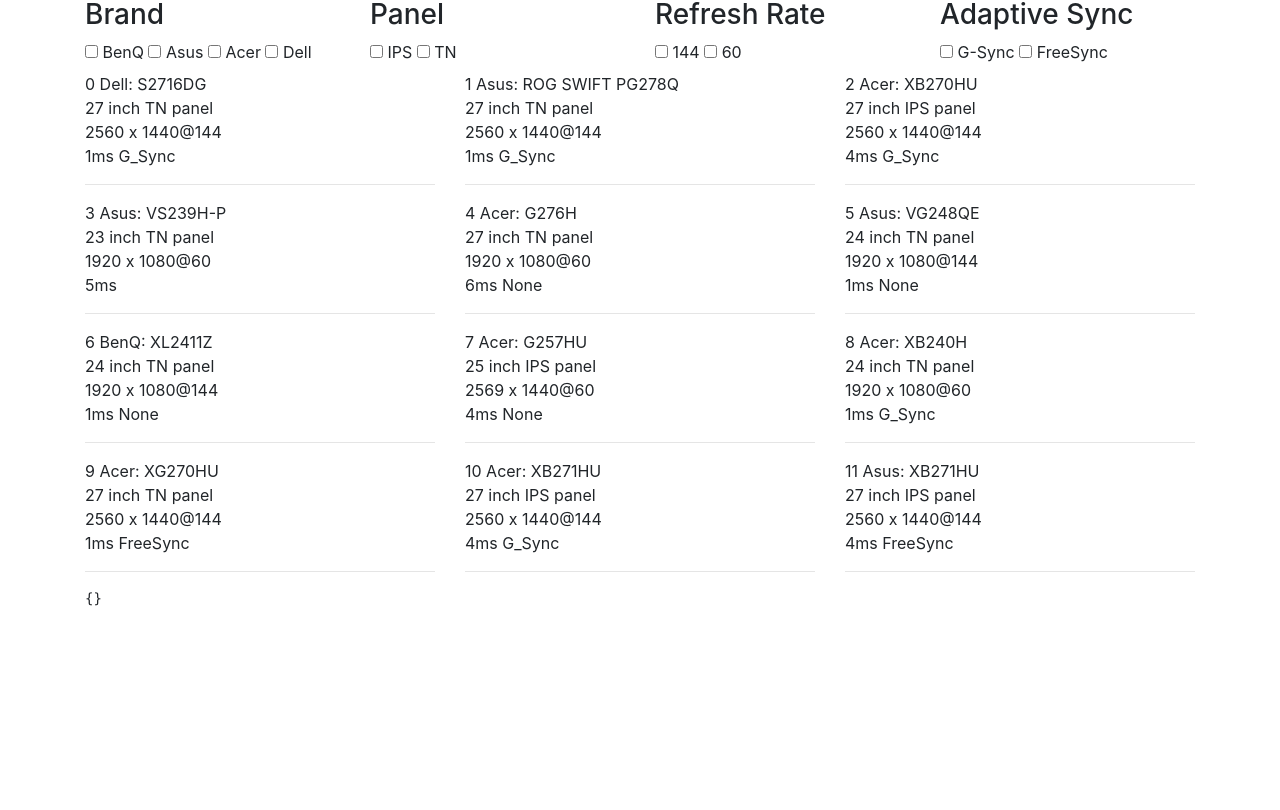
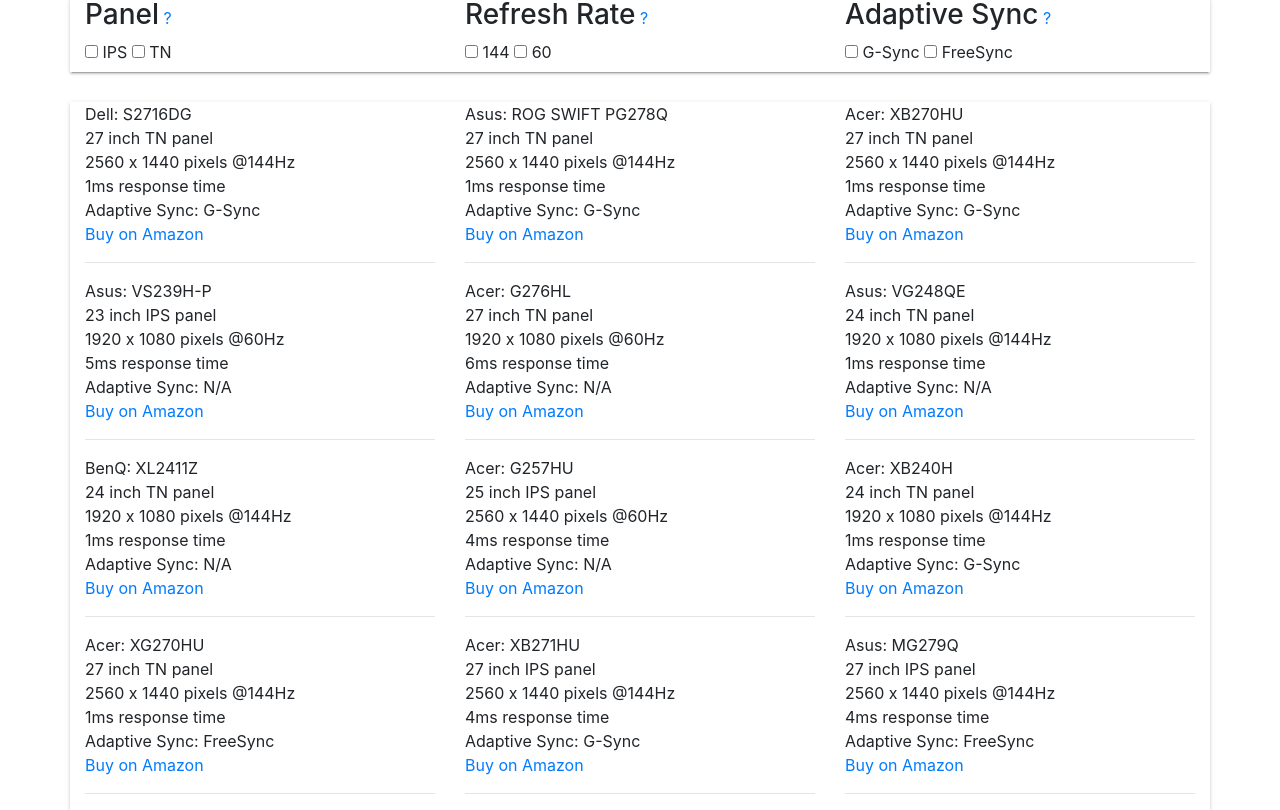
Before and after one commit to erik-farmer/monitour, a plain HTML site: page ngApp/index.html in a window 1280 px wide. Shown: the part 58-868 px from the top of the page. Before the commit the page ends 800 px from the top, so only its background shows below. Drawn offline with nearby package versions, Linux system fonts and the light colour scheme; some packages are replaced by stand-ins of ours.

Commit message:
Redo some styling, change static JSON

```diff
--- a/ngApp/json/monitorData.json
+++ b/ngApp/json/monitorData.json
@@ -1,15 +1,16 @@
 {
   "monitors": [
     {
-      "adaptiveSync": "G_Sync",
+      "adaptiveSyncFilter": "G_Sync",
+      "adaptiveSync": "G-Sync",
       "brand": "Dell",
       "inputs": [
         "HDMI 1.4",
         "DisplayPort 1.2"
       ],
+      "link": "http://amzn.to/1QCyHqJ",
       "model": "S2716DG",
       "panel": "TN",
-      "price": 599,
       "refreshRateFilter": "_144",
       "refreshRate": 144,
       "resolution": "2560 x 1440",
@@ -17,14 +18,15 @@
       "size": 27
     },
     {
-      "adaptiveSync": "G_Sync",
+      "adaptiveSyncFilter": "G_Sync",
+      "adaptiveSync": "G-Sync",
       "brand": "Asus",
       "inputs": [
         "DisplayPort 1.2"
       ],
+      "link": "http://amzn.to/1LaGT1j",
       "model": "ROG SWIFT PG278Q",
       "panel": "TN",
-      "price": 674,
       "refreshRateFilter": "_144",
       "refreshRate": 144,
       "resolution": "2560 x 1440",
@@ -32,14 +34,156 @@
       "size": 27
     },
     {
-      "adaptiveSync": "G_Sync",
+      "adaptiveSyncFilter": "G_Sync",
+      "adaptiveSync": "G-Sync",
       "brand": "Acer",
       "inputs": [
         "DisplayPort 1.2"
       ],
+      "link": "http://amzn.to/1puAi80",
       "model": "XB270HU",
+      "panel": "TN",
+      "refreshRateFilter": "_144",
+      "refreshRate": 144,
+      "resolution": "2560 x 1440",
+      "responseTime": 1,
+      "size": 27
+    },
+    {
+      "adaptiveSyncFilter": null,
+      "adaptiveSync": "N/A",
+      "brand": "Asus",
+      "inputs": [
+        "D-Sub",
+        "DVI",
+        "HDMI"
+      ],
+      "link": "http://amzn.to/1QCzPdV",
+      "model": "VS239H-P",
       "panel": "IPS",
-      "price": 719,
+      "refreshRateFilter": "_60",
+      "refreshRate": 60,
+      "resolution": "1920 x 1080",
+      "responseTime": 5,
+      "size": 23
+    },
+    {
+      "adaptiveSyncFilter": null,
+      "adaptiveSync": "N/A",
+      "brand": "Acer",
+      "inputs": [
+        "D-Sub",
+        "DVI"
+      ],
+      "link": "http://amzn.to/1QCB2SG",
+      "model": "G276HL",
+      "panel": "TN",
+      "refreshRateFilter": "_60",
+      "refreshRate": 60,
+      "resolution": "1920 x 1080",
+      "responseTime": 6,
+      "size": 27
+    },
+    {
+      "adaptiveSyncFilter": null,
+      "adaptiveSync": "N/A",
+      "brand": "Asus",
+      "inputs": [
+        "D-Sub",
+        "DVI",
+        "DisplayPort",
+        "HDMI"
+      ],
+      "link": "http://amzn.to/1RxetLz",
+      "model": "VG248QE",
+      "panel": "TN",
+      "refreshRateFilter": "_144",
+      "refreshRate": 144,
+      "resolution": "1920 x 1080",
+      "responseTime": 1,
+      "size": 24
+    },
+    {
+      "adaptiveSyncFilter": null,
+      "adaptiveSync": "N/A",
+      "brand": "BenQ",
+      "inputs": [
+        "D-Sub",
+        "DVI",
+        "HDMI"
+      ],
+      "link": "http://amzn.to/1QCC5ln",
+      "model": "XL2411Z",
+      "panel": "TN",
+      "refreshRateFilter": "_144",
+      "refreshRate": 144,
+      "resolution": "1920 x 1080",
+      "responseTime": 1,
+      "size": 24
+    },
+    {
+      "adaptiveSyncFilter": null,
+      "adaptiveSync": "N/A",
+      "brand": "Acer",
+      "inputs": [
+        "D-Sub",
+        "DVI",
+        "HDMI"
+      ],
+      "link": "http://amzn.to/1QCCcgU",
+      "model": "G257HU",
+      "panel": "IPS",
+      "refreshRateFilter": "_60",
+      "refreshRate": 60,
+      "resolution": "2560 x 1440",
+      "responseTime": 4,
+      "size": 25
+    },
+    {
+      "adaptiveSyncFilter": "G_Sync",
+      "adaptiveSync": "G-Sync",
+      "brand": "Acer",
+      "inputs": [
+        "DisplayPort"
+      ],
+      "link": "http://amzn.to/1QCCmoD",
+      "model": "XB240H",
+      "panel": "TN",
+      "refreshRateFilter": "_144",
+      "refreshRate": 144,
+      "resolution": "1920 x 1080",
+      "responseTime": 1,
+      "size": 24
+    },
+    {
+      "adaptiveSyncFilter": "FreeSync",
+      "adaptiveSync": "FreeSync",
+      "brand": "Acer",
+      "inputs": [
+        "DisplayPort",
+        "DVI",
+        "HDMI"
+      ],
+      "link": "http://amzn.to/1RxeUW7",
+      "model": "XG270HU",
+      "panel": "TN",
+      "refreshRateFilter": "_144",
+      "refreshRate": 144,
+      "resolution": "2560 x 1440",
+      "responseTime": 1,
+      "size": 27
+    },
+    {
+      "adaptiveSyncFilter": "G_Sync",
+      "adaptiveSync": "G-Sync",
+      "brand": "Acer",
+      "inputs": [
+        "DisplayPort",
+        "HDMI"
+      ],
+      "link": "http://amzn.to/1QCD98P",
+      "model": "XB271HU",
+      "panel": "IPS",
       "refreshRateFilter": "_144",
       "refreshRate": 144,
       "resolution": "2560 x 1440",
@@ -47,148 +191,16 @@
       "size": 27
     },
     {
-      "adaptiveSync": null,
-      "brand": "Asus",
-      "inputs": [
-        "D-Sub",
-        "DVI",
-        "HDMI"
-      ],
-      "model": "VS239H-P",
-      "panel": "TN",
-      "price": 140,
-      "refreshRateFilter": "_60",
-      "refreshRate": 60,
-      "resolution": "1920 x 1080",
-      "responseTime": 5,
-      "size": 23
-    },
-    {
-      "adaptiveSync": "None",
-      "brand": "Acer",
-      "inputs": [
-        "D-Sub",
-        "DVI"
-      ],
-      "model": "G276H",
-      "panel": "TN",
-      "price": 234,
-      "refreshRateFilter": "_60",
-      "refreshRate": 60,
-      "resolution": "1920 x 1080",
-      "responseTime": 6,
-      "size": 27
-    },
-    {
-      "adaptiveSync": "None",
-      "brand": "Asus",
-      "inputs": [
-        "D-Sub",
-        "DVI",
-        "DisplayPort",
-        "HDMI"
-      ],
-      "model": "VG248QE",
-      "panel": "TN",
-      "price": 250,
-      "refreshRateFilter": "_144",
-      "refreshRate": 144,
-      "resolution": "1920 x 1080",
-      "responseTime": 1,
-      "size": 24
-    },
-    {
-      "adaptiveSync": "None",
-      "brand": "BenQ",
-      "inputs": [
-        "D-Sub",
-        "DVI",
-        "HDMI"
-      ],
-      "model": "XL2411Z",
-      "panel": "TN",
-      "price": 269,
-      "refreshRateFilter": "_144",
-      "refreshRate": 144,
-      "resolution": "1920 x 1080",
-      "responseTime": 1,
-      "size": 24
-    },
-    {
-      "adaptiveSync": "None",
-      "brand": "Acer",
-      "inputs": [
-        "D-Sub",
-        "DVI",
-        "HDMI"
-      ],
-      "model": "G257HU",
-      "panel": "IPS",
-      "price": 260,
-      "refreshRateFilter": "_60",
-      "refreshRate": 60,
-      "resolution": "2569 x 1440",
-      "responseTime": 4,
-      "size": 25
-    },
-    {
-      "adaptiveSync": "G_Sync",
-      "brand": "Acer",
-      "inputs": [
-        "DisplayPort"
-      ],
-      "model": "XB240H",
-      "panel": "TN",
-      "price": 414,
-      "refreshRateFilter": "_60",
-      "refreshRate": 60,
-      "resolution": "1920 x 1080",
-      "responseTime": 1,
-      "size": 24
-    },
-    {
-      "adaptiveSync": "FreeSync",
-      "brand": "Acer",
-      "inputs": [
-        "DisplayPort",
-        "DVI",
-        "HDMI"
-      ],
-      "model": "XG270HU",
-      "panel": "TN",
-      "price": 469,
-      "refreshRateFilter": "_144",
-      "refreshRate": 144,
-      "resolution": "2560 x 1440",
-      "responseTime": 1,
-      "size": 27
-    },
-    {
-      "adaptiveSync": "G_Sync",
-      "brand": "Acer",
-      "inputs": [
-        "DisplayPort",
-        "HDMI"
-      ],
-      "model": "XB271HU",
-      "panel": "IPS",
-      "price": 769,
-      "refreshRateFilter": "_144",
-      "refreshRate": 144,
-      "resolution": "2560 x 1440",
-      "responseTime": 4,
-      "size": 27
-    },
-    {
+      "adaptiveSyncFilter": "FreeSync",
       "adaptiveSync": "FreeSync",
       "brand": "Asus",
       "inputs": [
         "DisplayPort",
         "HDMI"
       ],
-      "model": "XB271HU",
+      "link": "http://amzn.to/1QCCS62",
+      "model": "MG279Q",
       "panel": "IPS",
-      "price": 579,
       "refreshRateFilter": "_144",
       "refreshRate": 144,
       "resolution": "2560 x 1440",
--- a/ngApp/listView/list.html
+++ b/ngApp/listView/list.html
@@ -1,25 +1,13 @@
 <div class="container">
-  <h1>{{vm.site}}:</h1>
-  <div class="row">
-    <div class="col-md-3">
-      <h3>Brand</h3>
-      <div class="checkbox">
-        <label>
-          <input type="checkbox" ng-model="vm.filter.brand.BenQ"> BenQ
-        </label>
-        <label>
-          <input type="checkbox" ng-model="vm.filter.brand.Asus"> Asus
-        </label>
-        <label>
-          <input type="checkbox" ng-model="vm.filter.brand.Acer"> Acer
-        </label>
-        <label>
-          <input type="checkbox" ng-model="vm.filter.brand.Dell"> Dell
-        </label>
+
+  <h1>Moni-tour</h1>
+
+  <div class="row filter_row box-shadow--2dp">
+    <!-- Filter Section -->
+    <div class="col-md-4">
+      <div class="filter-name-wrapper">
+        <h3>Panel</h3> <a href="#" data-tooltip="IPS panels offer better colors &amp; viewing angles but are more expensive and have higher response times than a TN.">?</a>
       </div>
-    </div>
-    <div class="col-md-3">
-      <h3>Panel</h3>
       <div class="checkbox">
         <label>
           <input type="checkbox" ng-model="vm.filter.panel.IPS"> IPS
@@ -29,8 +17,10 @@
         </label>
       </div>
     </div>
-    <div class="col-md-3">
-      <h3>Refresh Rate</h3>
+    <div class="col-md-4">
+      <div class="filter-name-wrapper">
+        <h3>Refresh Rate</h3> <a href="#" data-tooltip="How many frames a monitor can display every second. Having a refresh rate lower than your FPS can cause screen tearing.">?</a>
+      </div>
       <div class="checkbox">
         <label>
           <input type="checkbox" ng-model="vm.filter.refreshRateFilter._144"> 144
@@ -40,30 +30,35 @@
         </label>
       </div>
     </div>
-    <div class="col-md-3">
-      <h3>Adaptive Sync</h3>
+    <div class="col-md-4">
+      <div class="filter-name-wrapper">
+        <h3>Adaptive Sync</h3> <a href="#" data-tooltip="Adaptive sync allows the monitor to set the refresh rate to your current FPS.">?</a>
+      </div>
       <div class="checkbox">
         <label>
-          <input type="checkbox" ng-model="vm.filter.adaptiveSync.G_Sync"> G-Sync
+          <input type="checkbox" ng-model="vm.filter.adaptiveSyncFilter.G_Sync"> G-Sync
         </label>
         <label>
-          <input type="checkbox" ng-model="vm.filter.adaptiveSync.FreeSync"> FreeSync
+          <input type="checkbox" ng-model="vm.filter.adaptiveSyncFilter.FreeSync"> FreeSync
         </label>
       </div>
     </div>
   </div>
+  <!-- End Filter Section -->
 
-  <div class="row" >
+  <!-- Monitor Boxes -->
+  <div class="row box-shadow--2dp">
       <div class="col-md-4" ng-repeat="m in vm.monitors | filter:vm.filterByProperties">
-        {{$index}} {{m.brand}}: {{m.model}} <br>
-        {{m.size}} inch {{m.panel}} panel<br>
-        {{m.resolution}}@{{m.refreshRate}}<br>
-        {{m.responseTime}}ms {{m.adaptiveSync}}
+        {{m.brand}}: {{m.model}} <br>
+        {{m.size}} inch {{m.panel}} panel <br>
+        {{m.resolution}} pixels @{{m.refreshRate}}Hz <br>
+        {{m.responseTime}}ms response time <br>
+        Adaptive Sync: {{m.adaptiveSync}} <br>
+        <a href="{{m.link}}" target="_blank">Buy on Amazon</a>
         <hr>
       </div>
       <div class="clearfix" ng-if="$index%3==2"></div>
   </div>
-
-  <pre>{{vm.filter|json}}</pre>
+  <!-- End Monitor Boxes -->
 
 </div>
--- /dev/null
+++ b/ngApp/static/css/custom.css
@@ -0,0 +1,89 @@
+/*Box Shadows Style*/
+.box-shadow--2dp {
+    box-shadow: 0 2px 2px 0 rgba(0, 0, 0, .14), 0 3px 1px -2px rgba(0, 0, 0, .2), 0 1px 5px 0 rgba(0, 0, 0, .12)
+}
+.box-shadow--3dp {
+    box-shadow: 0 3px 4px 0 rgba(0, 0, 0, .14), 0 3px 3px -2px rgba(0, 0, 0, .2), 0 1px 8px 0 rgba(0, 0, 0, .12)
+}
+.box-shadow--4dp {
+    box-shadow: 0 4px 5px 0 rgba(0, 0, 0, .14), 0 1px 10px 0 rgba(0, 0, 0, .12), 0 2px 4px -1px rgba(0, 0, 0, .2)
+}
+.box-shadow--6dp {
+    box-shadow: 0 6px 10px 0 rgba(0, 0, 0, .14), 0 1px 18px 0 rgba(0, 0, 0, .12), 0 3px 5px -1px rgba(0, 0, 0, .2)
+}
+.box-shadow--8dp {
+    box-shadow: 0 8px 10px 1px rgba(0, 0, 0, .14), 0 3px 14px 2px rgba(0, 0, 0, .12), 0 5px 5px -3px rgba(0, 0, 0, .2)
+}
+.box-shadow--16dp {
+    box-shadow: 0 16px 24px 2px rgba(0, 0, 0, .14), 0 6px 30px 5px rgba(0, 0, 0, .12), 0 8px 10px -5px rgba(0, 0, 0, .2)
+}
+
+/*Tooltip CSS*/
+[data-tooltip] {
+  position: relative;
+  z-index: 2;
+  cursor: pointer;
+}
+
+/* Hide the tooltip content by default */
+[data-tooltip]:before,
+[data-tooltip]:after {
+  visibility: hidden;
+  -ms-filter: "progid:DXImageTransform.Microsoft.Alpha(Opacity=0)";
+  filter: progid: DXImageTransform.Microsoft.Alpha(Opacity=0);
+  opacity: 0;
+  pointer-events: none;
+}
+
+.filter-name-wrapper h3 {display: inline-block;}
+.filter-name-wrapper a {display: inline-block;}
+
+/* Position tooltip above the element */
+[data-tooltip]:before {
+  position: absolute;
+  bottom: 150%;
+  left: 50%;
+  margin-bottom: 5px;
+  margin-left: -80px;
+  padding: 7px;
+  width: 160px;
+  -webkit-border-radius: 3px;
+  -moz-border-radius: 3px;
+  border-radius: 3px;
+  background-color: #000;
+  background-color: hsla(0, 0%, 20%, 0.9);
+  color: #fff;
+  content: attr(data-tooltip);
+  text-align: center;
+  font-size: 14px;
+  line-height: 1.2;
+}
+
+/* Triangle hack to make tooltip look like a speech bubble */
+[data-tooltip]:after {
+  position: absolute;
+  bottom: 150%;
+  left: 50%;
+  margin-left: -5px;
+  width: 0;
+  border-top: 5px solid #000;
+  border-top: 5px solid hsla(0, 0%, 20%, 0.9);
+  border-right: 5px solid transparent;
+  border-left: 5px solid transparent;
+  content: " ";
+  font-size: 0;
+  line-height: 0;
+}
+
+/* Show tooltip content on hover */
+[data-tooltip]:hover:before,
+[data-tooltip]:hover:after {
+  visibility: visible;
+  -ms-filter: "progid:DXImageTransform.Microsoft.Alpha(Opacity=100)";
+  filter: progid: DXImageTransform.Microsoft.Alpha(Opacity=100);
+  opacity: 1;
+}
+
+.filter_row {
+  margin-bottom: 30px;
+}
```
Also changed, not shown: ngApp/index.html (+1 -0 lines), 1 other file.
